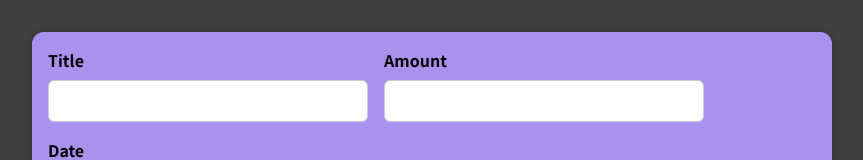
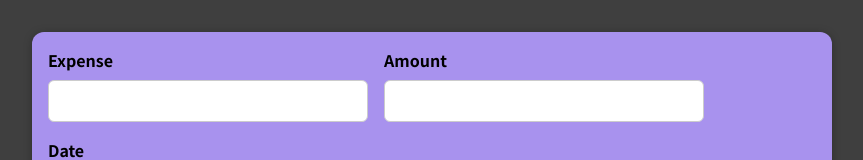
Before and after one commit to xScoopy/riceNbeans, a React (Create React App) app: page / in a window 1280 px wide. Both pictures are taken after a click on the button "Add New Expense". Shown: the top 160 px of the page, without its empty margins (208-1071 px from the left). Built offline with nearby package versions, Linux system fonts and the light colour scheme.

Commit message:
altered title to expense in expense form

```diff
--- a/src/components/NewExpense/ExpenseForm.js
+++ b/src/components/NewExpense/ExpenseForm.js
@@ -33,7 +33,7 @@ const ExpenseForm = (props) => {
     <form onSubmit={submitHandler}>
       <div className="new-expense__controls">
         <div className="new-expense__control">
-          <label>Title</label>
+          <label>Expense</label>
           <input
             type="text"
             value={enteredTitle}
```
